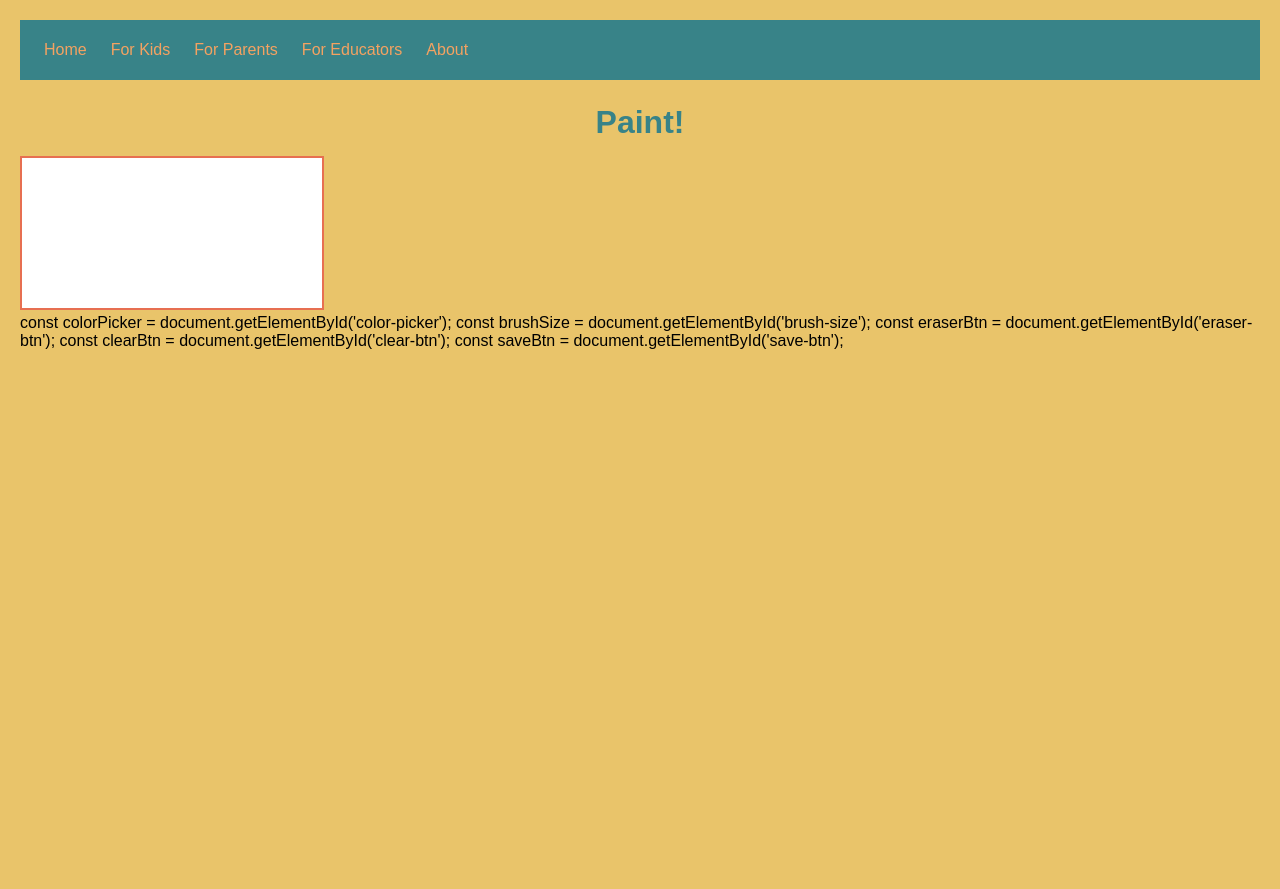
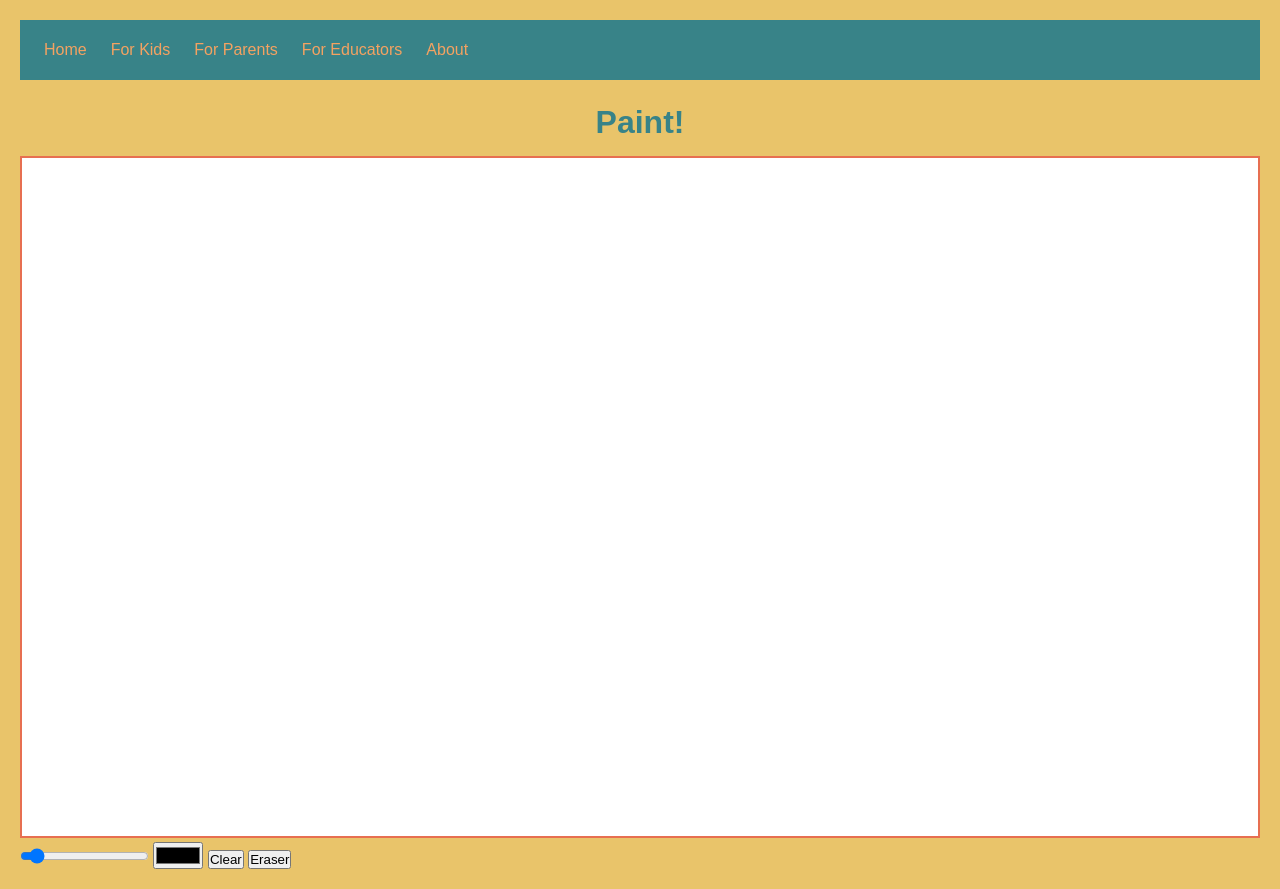
Before and after one commit to tbock26/finalproject, a plain HTML site: page paintpage2.html in a window 1280 px wide. Before the commit the page ends 800 px from the top, so only its background shows below. Drawn offline with Linux system fonts and the light colour scheme.

Commit message:
Add brush size and color picker inputs
Added input elements for brush size and color picker, along with buttons for eraser and clearing the canvas.

```diff
--- a/paintpage2.html
+++ b/paintpage2.html
@@ -41,11 +41,13 @@
 	<div class="paint-clone">
 		<canvas id="canvas"></canvas>
 		<div class="paint-tools">
-			const colorPicker = document.getElementById('color-picker');
-			const brushSize = document.getElementById('brush-size');
-			const eraserBtn = document.getElementById('eraser-btn');
-			const clearBtn = document.getElementById('clear-btn');
-			const saveBtn = document.getElementById('save-btn');
+			<input type="range"
+				id="brush-size" min="1"
+				max="50" value="5">
+			<input type="color"
+				id="color-picker">
+			<button id="clear-canvas">Clear</button>
+			<button id="eraser-btn">Eraser</button>
 		</div>
 	</div>
 	<script >
@@ -57,7 +59,7 @@
 	            document.getElementById('brush-size');
         const colorPicker =
 	            document.getElementById('color-picker');
-		const
+		const eraserBtn = document.getElementById('eraser-btn')
         const clearCanvas =
 	            document.getElementById('clear-canvas');
 
```
